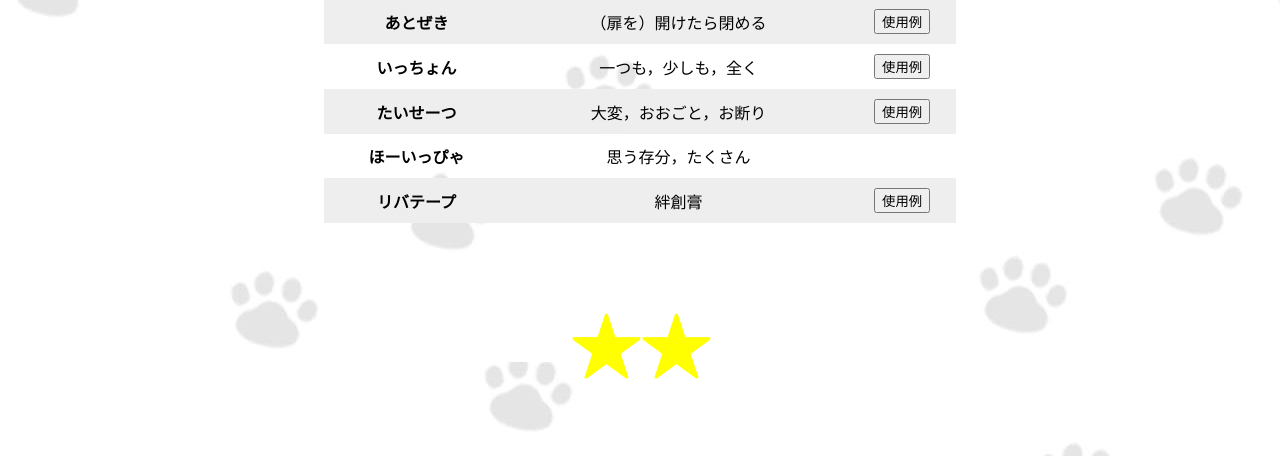
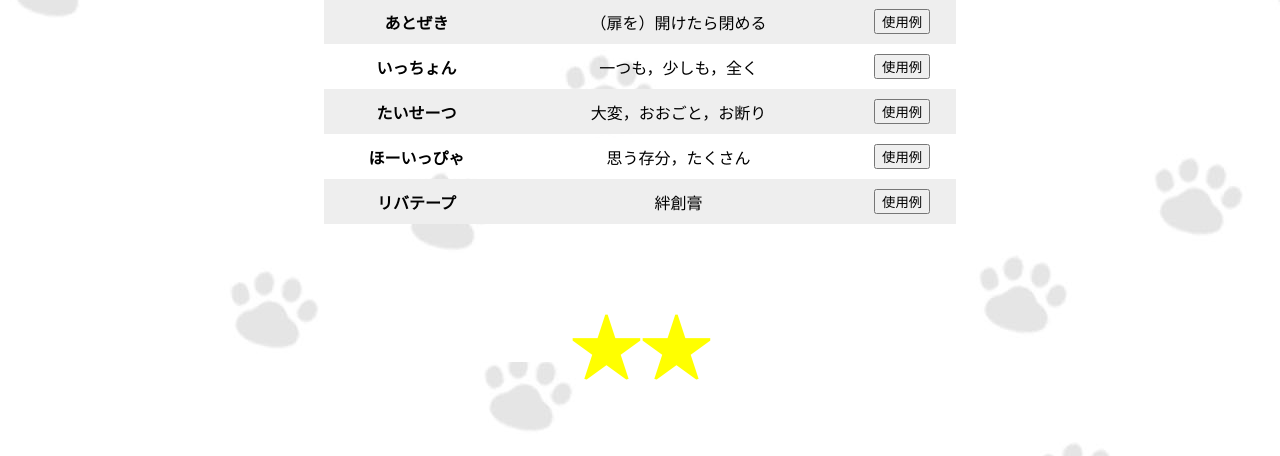
Before and after one commit to kaaa43246y/sotsugyouseisaku, a Flask app: page /index in a window 1280 px wide. Shown: the part 1174-1630 px from the top of the page. Run offline with Flask 2, Linux system fonts and the light colour scheme; data comes from the database, SQL or seed files in the repository; some libraries are stand-ins or nearby versions.

Commit message:
ボタン修正　追加　ほーいっぴゃ

```diff
--- a/templates/index.html
+++ b/templates/index.html
@@ -242,6 +242,7 @@
                   <th>ほーいっぴゃ</th>
                   <td>思う存分，たくさん</td>
                   <td>
+                    <button id="popup104">使用例</button>
                     <div class="popup" id="popup104_modal">
                       <div class="popup-inner">
                           <div class="close-btn"><i class="fas fa-times"></i></div>
```
